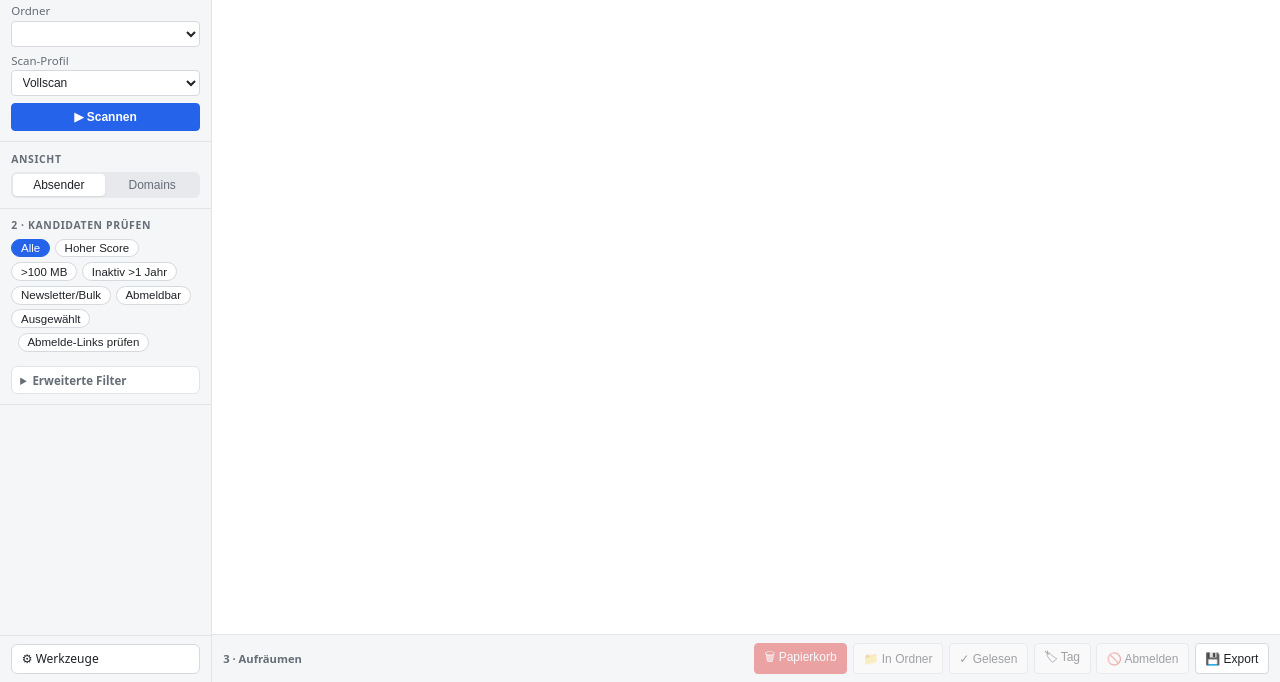
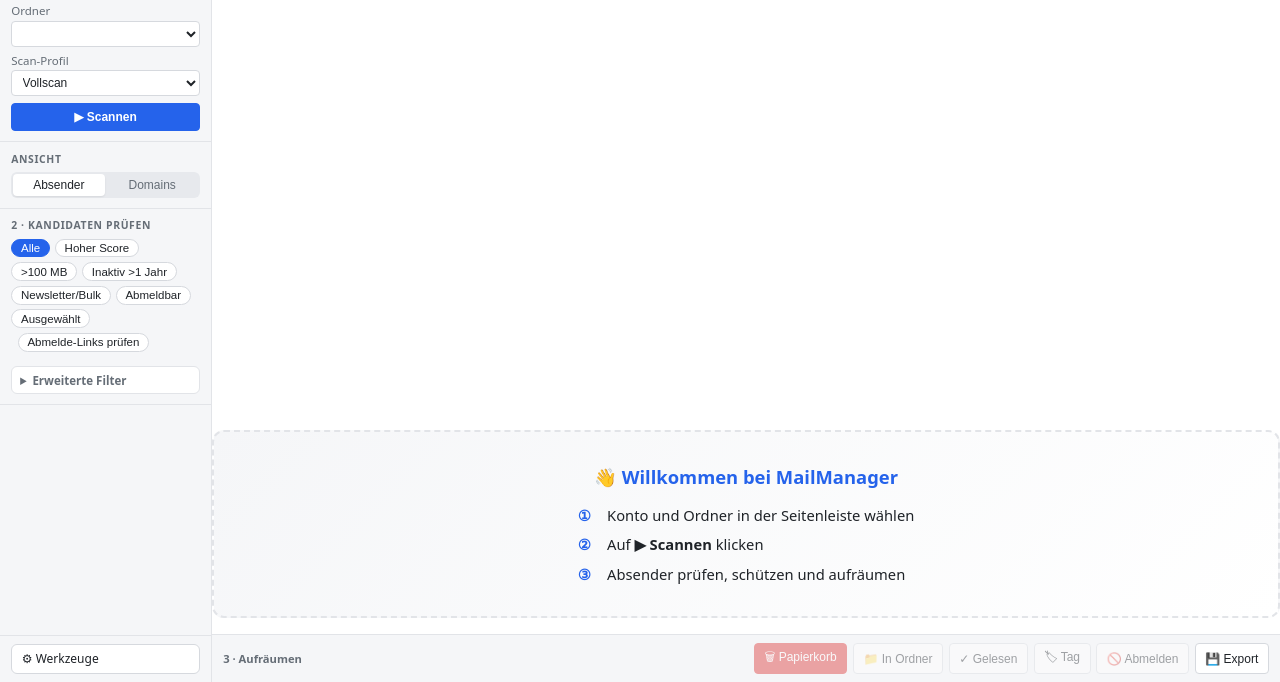
Before and after one commit to mrAibo/Mail_Manager, a browser extension: page mailmanager/tab/tab.html in a window 1280 px wide. Shown: the part 118-800 px from the top of the page. Drawn offline with Linux system fonts and the light colour scheme.

Commit message:
feat: Willkommens-Banner für neue Nutzer
- Zeigt ① ② ③ Anleitung wenn noch keine Ergebnisse da sind
- Verschwindet automatisch bei Scan-Start oder Ergebnissen
- Gestylt mit Dashboard-kompatiblen Farben

```diff
--- a/mailmanager/tab/tab.css
+++ b/mailmanager/tab/tab.css
@@ -1440,3 +1440,41 @@ dialog::-webkit-scrollbar-thumb:hover {
   color: var(--text-dim);
   padding: 0.4rem 0;
 }
+
+/* Welcome Banner */
+.welcome-banner {
+  display: flex;
+  flex-direction: column;
+  align-items: center;
+  justify-content: center;
+  padding: 2rem 1rem;
+  margin: 1rem 0;
+  border: 2px dashed var(--border);
+  border-radius: 12px;
+  background: linear-gradient(135deg, var(--bg-sidebar), var(--bg-elevated));
+  text-align: center;
+}
+.welcome-banner[hidden] { display: none; }
+.welcome-title {
+  font-size: 1.15rem;
+  font-weight: 600;
+  color: var(--accent);
+  margin-bottom: 1rem;
+}
+.welcome-steps {
+  display: flex;
+  flex-direction: column;
+  gap: 0.6rem;
+  max-width: 360px;
+}
+.welcome-step {
+  font-size: 0.92rem;
+  color: var(--text);
+  text-align: left;
+}
+.welcome-num {
+  display: inline-block;
+  width: 1.6rem;
+  color: var(--accent);
+  font-weight: 700;
+}
--- a/mailmanager/tab/tab.html
+++ b/mailmanager/tab/tab.html
@@ -95,6 +95,15 @@
     </div>
 
     <div id="senderList" role="table" aria-label="Absender und Mails"></div>
+
+    <div id="welcomeBanner" class="welcome-banner">
+      <div class="welcome-title">👋 Willkommen bei MailManager</div>
+      <div class="welcome-steps">
+        <div class="welcome-step"><span class="welcome-num">①</span> Konto und Ordner in der Seitenleiste wählen</div>
+        <div class="welcome-step"><span class="welcome-num">②</span> Auf <strong>▶ Scannen</strong> klicken</div>
+        <div class="welcome-step"><span class="welcome-num">③</span> Absender prüfen, schützen und aufräumen</div>
+      </div>
+    </div>
 
     <div id="mainActionbar">
       <span class="action-step">3 · Aufräumen</span>
```
Also changed, not shown: mailmanager/tab/tab.js, 1 other file.
